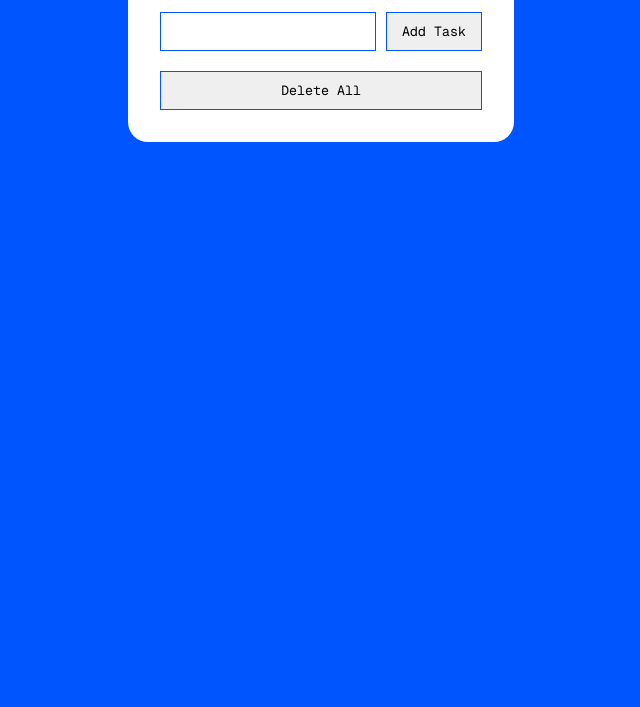
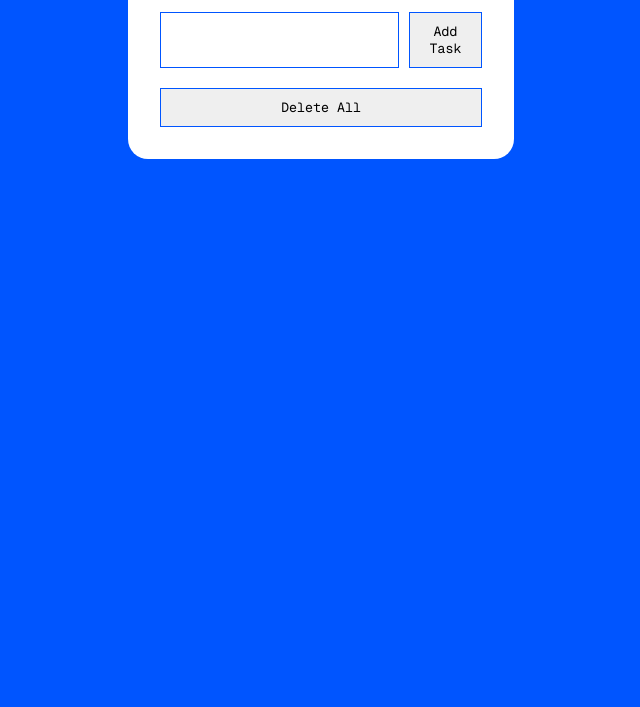
Before and after one commit to jerwinq19/todo-list-ni-jarwin, a plain HTML site: page index.html in a window 1280 px wide. Shown: the part 93-800 px from the top of the page, without its empty margins (319-959 px from the left). Drawn offline with nearby package versions, Linux system fonts and the light colour scheme.

Commit message:
updit something

```diff
--- a/style.css
+++ b/style.css
@@ -36,6 +36,7 @@ body {
     list-style: none;
     padding: 10px 15px;
     color: white;
+    word-break: break-all;
 }
 
 .taskList {
@@ -53,7 +54,12 @@ body {
 
 .cont {
     display: flex;
+    justify-content: space-between;
     gap: 10px;
+}
+
+.cont input {
+    width: 100%;
 }
 
 .cont input, .cont button, .todo-body button{
```
